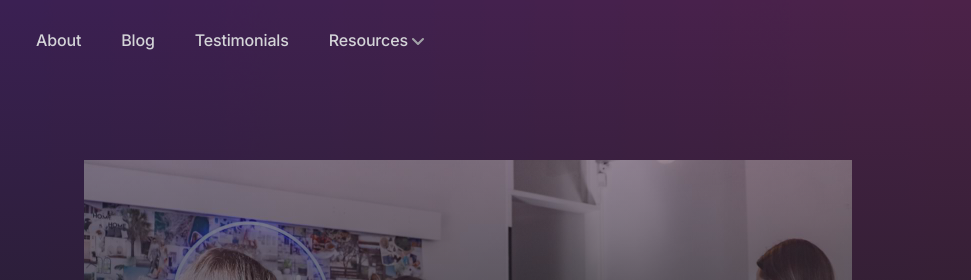
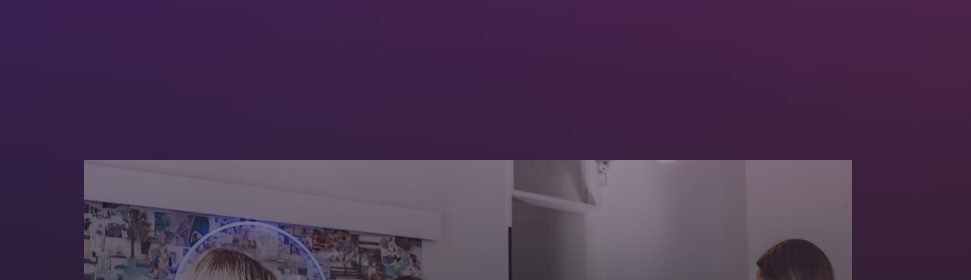
Before and after one commit to JocelynLlamas/SanCoders.github.io, a website: page index.html in a window 1280 px wide. Shown: the top 280 px of the page, 172-1143 px from the left. Drawn offline with Linux system fonts and the light colour scheme.

Commit message:
delete nav menu

```diff
--- a/index.html
+++ b/index.html
@@ -37,55 +37,7 @@
                     </div>
 
                     <!-- Desktop navigation -->
-                    <nav class="hidden md:flex md:grow">
-
-                        <!-- Desktop menu links -->
-                        <ul class="flex grow flex-wrap items-center font-medium">
-                            <li>
-                                <a class="text-gray-600 hover:text-gray-900 dark:text-gray-300 dark:hover:text-gray-100 px-5 py-2 flex items-center transition duration-150 ease-in-out"
-                                    href="index.html">About</a>
-                            </li>
-                            <li>
-                                <a class="text-gray-600 hover:text-gray-900 dark:text-gray-300 dark:hover:text-gray-100 px-5 py-2 flex items-center transition duration-150 ease-in-out"
-                                    href="blog.html">Blog</a>
-                            </li>
-                            <li>
-                                <a class="text-gray-600 hover:text-gray-900 dark:text-gray-300 dark:hover:text-gray-100 px-5 py-2 flex items-center transition duration-150 ease-in-out"
-                                    href="testimonials.html">Testimonials</a>
-                            </li>
-                            <!-- 1st level: hover -->
-                            <li class="relative" x-data="{ open: false }" @mouseenter="open = true"
-                                @mouseleave="open = false">
-                                <a class="text-gray-600 hover:text-gray-900 dark:text-gray-300 dark:hover:text-gray-100 px-5 py-2 flex items-center transition duration-150 ease-in-out"
-                                    href="#0" aria-haspopup="true" :aria-expanded="open" @focus="open = true"
-                                    @focusout="open = false" @click.prevent>
-                                    Resources
-                                    <svg class="w-3 h-3 fill-current text-gray-400 cursor-pointer ml-1 shrink-0"
-                                        viewBox="0 0 12 12" xmlns="http://www.w3.org/2000/svg">
-                                        <path
-                                            d="M10.28 4.305L5.989 8.598 1.695 4.305A1 1 0 00.28 5.72l5 5a1 1 0 001.414 0l5-5a1 1 0 10-1.414-1.414z" />
-                                    </svg>
-                                </a>
-                                <!-- 2nd level: hover -->
-                                <ul class="origin-top-right absolute top-full left-0 w-40 bg-white dark:bg-gray-800 shadow-lg py-2 ml-4 rounded"
-                                    x-show="open" x-transition:enter="transition ease-out duration-200 transform"
-                                    x-transition:enter-start="opacity-0 -translate-y-2"
-                                    x-transition:enter-end="opacity-100 translate-y-0"
-                                    x-transition:leave="transition ease-out duration-200"
-                                    x-transition:leave-start="opacity-100" x-transition:leave-end="opacity-0" x-cloak>
-                                    <li>
-                                        <a class="text-sm text-gray-600 dark:text-gray-400 hover:text-teal-500 dark:hover:text-teal-500 flex py-2 px-4 leading-tight"
-                                            href="help.html" @focus="open = true" @focusout="open = false">Help
-                                            center</a>
-                                    </li>
-                                    <li>
-                                        <a class="text-sm text-gray-600 dark:text-gray-400 hover:text-teal-500 dark:hover:text-teal-500 flex py-2 px-4 leading-tight"
-                                            href="404.html" @focus="open = true" @focusout="open = false">404</a>
-                                    </li>
-                                </ul>
-                            </li>
-                        </ul>
-
+                    <nav class="hidden md:flex md:grow flex justify-end">
                         <!-- Desktop lights switch -->
                         <div class="form-switch flex flex-col justify-center ml-3">
                             <input type="checkbox" name="light-switch" id="light-switch-desktop"
```
